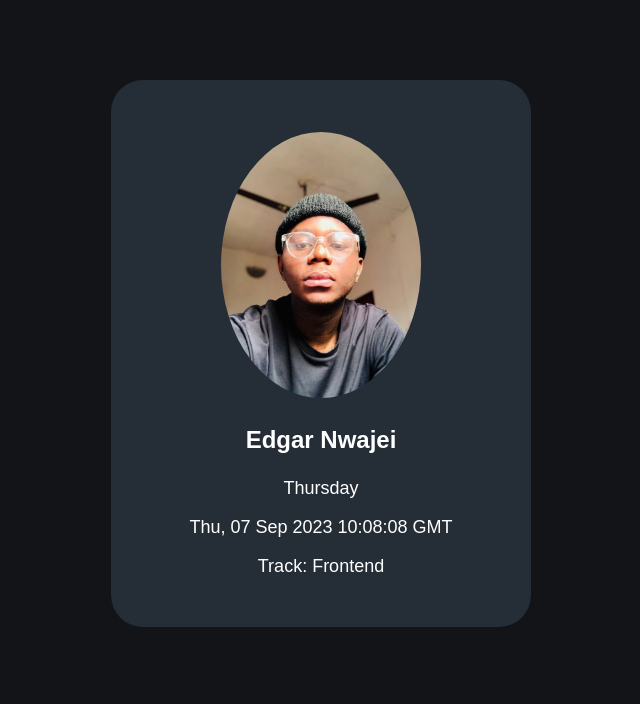
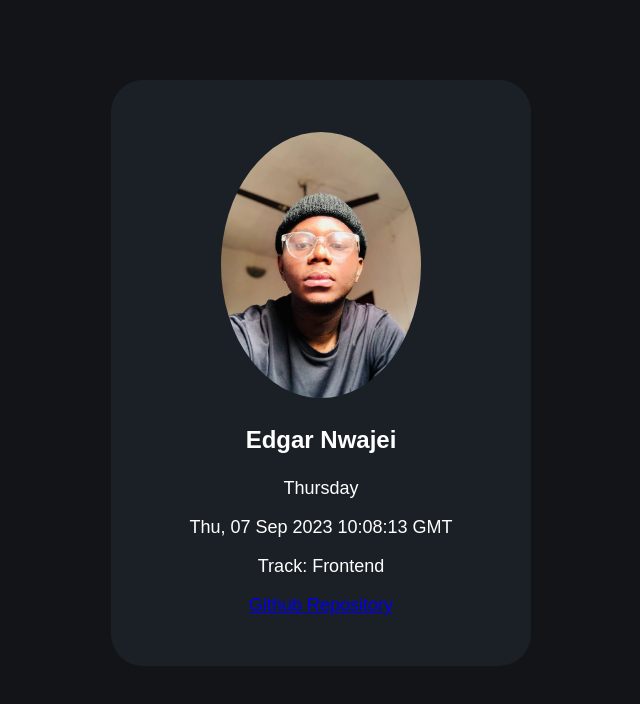
Before and after one commit to Otakuwind/Zuri-stage-one, a plain HTML site: page index.html in a window 1280 px wide. Shown: the whole page, without its empty margins (319-959 px from the left). Drawn offline with Linux system fonts and the light colour scheme.

Commit message:
updated html by adding github link

```diff
--- a/index.html
+++ b/index.html
@@ -25,6 +25,9 @@
 
 <!-- Track -->
 <p id="myTrack" data-testid="myTrack">Loading...</p>
+
+<!-- Github repo-->
+<p id="myTrack" data-testid="githubURL"><a href="https://github.com/Otakuwind/Zuri-stage-one">Github Repository</a></p>
     </div>
    </div>
 
--- a/index.js
+++ b/index.js
@@ -10,6 +10,7 @@
     function updateUTCTime() {
         const currentTime = new Date().toUTCString();
         document.getElementById("currentUTCTime").textContent = currentTime;
+
     }
 
     function setTrack() {
@@ -18,6 +19,8 @@
     }
 
 
+        setInterval(updateUTCTime, 1000);
+
     updateDayOfWeek();
     updateUTCTime();
     setTrack();
--- a/style.css
+++ b/style.css
@@ -1,4 +1,4 @@
-/* Center the content on the page */
+
 body {
    font-family: 'Overpass', sans-serif;
     background-color:hsl(216, 12%, 8%);
@@ -9,7 +9,7 @@ body {
 }
 
 .card{
-    background-color:hsl(213, 19%, 18%);
+    background-color:hsla(213, 20%, 18%, 0.5);
   max-width: 40ch;
    padding: 2rem;
     border-radius: 2rem;
@@ -18,22 +18,20 @@ body {
     text-align: center;
 }
 
-/* Style for Slack name */
+
 #slackUserName {
     font-size: 24px;
     font-weight: bold;
     text-align: center;
 }
 
-/* Style for Slack display picture */
+
 #slackDisplayImage {
     max-width: 200px;
-
    border-radius: 50%;
     margin-top: 20px;
 }
 
-/* Style for other elements */
 #currentDayOfTheWeek,
 #currentUTCTime,
 #myTrack {
```
